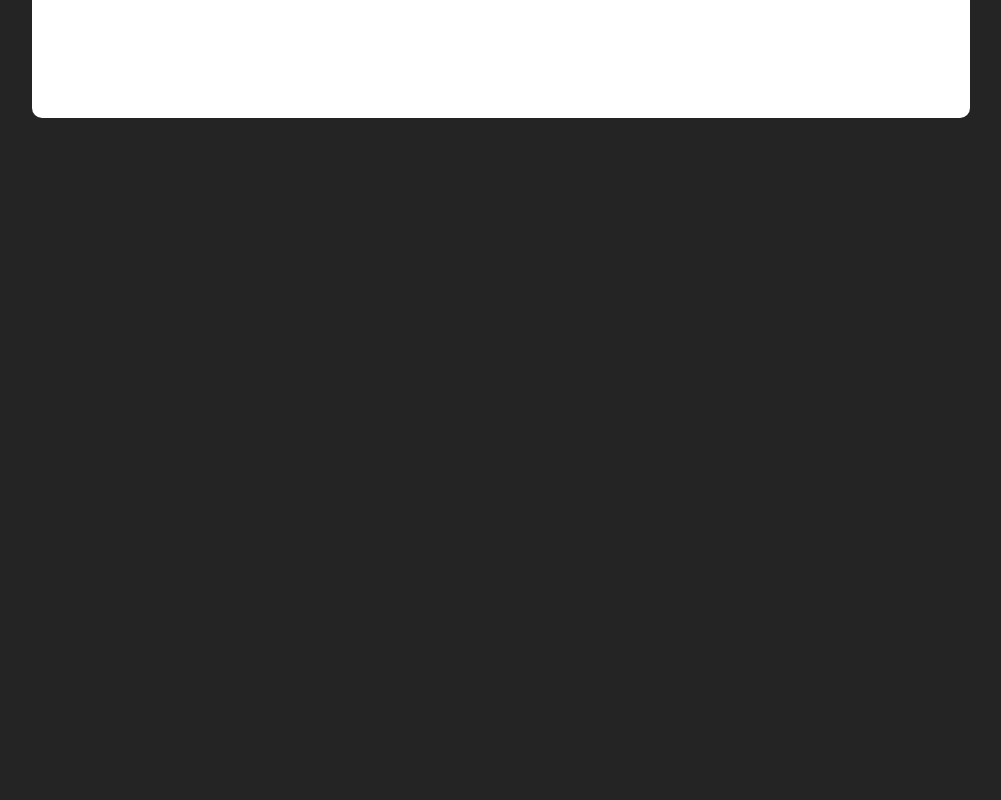
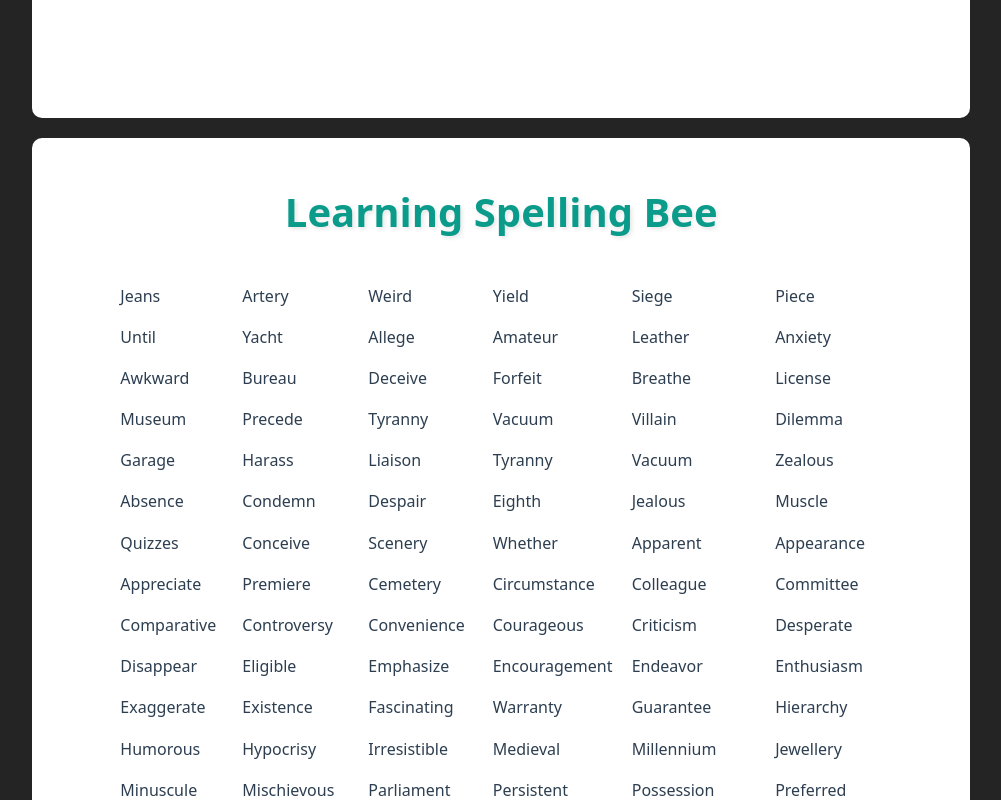
Before and after one commit to faithdevss/speeling-bee, a React (Vite) app: page / in a window 1280 px wide. Shown: the part 680-1480 px from the top of the page, without its empty margins (158-1159 px from the left). Before the commit the page ends 800 px from the top, so only its background shows below. Built offline with nearby package versions, Linux system fonts and the light colour scheme.

Commit message:
learnning

```diff
--- a/src/app.jsx
+++ b/src/app.jsx
@@ -2,6 +2,8 @@ import React, { useState, useCallback } from "react";
 
 import SpellingBee from "./pages/spelling-bee";
 import AdvanceBee from "./pages/advance-bee";
+
+import LearnBee from "./pages/learn-bee";
 
 import _style from "./_style.module.css";
 
@@ -19,6 +21,7 @@ function App() {
       ) : (
         <AdvanceBee toggleView={handleToggle} />
       )}
+      <LearnBee />
     </div>
   );
 }
--- /dev/null
+++ b/src/pages/learn-bee/_data.js
@@ -0,0 +1,13 @@
+import spellingWords from "../../data/spelling-words";
+
+const allEnglishWords = Object.values(spellingWords).flatMap((level) =>
+  level.map((item) => item.english)
+);
+
+export const getPaginatedResponse = () => {
+  // const paginatedWords = allEnglishWords.slice(
+  //   (currentPage - 1) * itemsPerPage,
+  //   currentPage * itemsPerPage
+  // );
+  return allEnglishWords;
+};
--- /dev/null
+++ b/src/pages/learn-bee/_style.jsx
@@ -0,0 +1,51 @@
+import styled from "styled-components";
+
+export const Container = styled.div`
+  display: flex;
+  flex-direction: column;
+  gap: ${({ theme }) => theme.spacing.md};
+  padding: ${({ theme }) => theme.spacing.md};
+  margin-top: ${({ theme }) => theme.spacing.md};
+  background-color: ${({ theme }) => theme.colors.white};
+  color: ${({ theme }) => theme.colors.text.primary};
+  border-radius: ${({ theme }) => theme.borderRadius.medium};
+  width: 100%;
+
+  @media (max-width: ${({ theme }) => theme.screen.sm}) {
+    min-height: 98vh;
+  }
+`;
+
+export const Title = styled.h1`
+  text-shadow: 2px 2px 4px rgba(0, 0, 0, 0.1);
+  font-size: ${({ theme }) => theme.typography.fontSize.xxlarge};
+  color: ${({ theme }) => theme.colors.primary};
+  text-align: center;
+
+  @media (max-width: ${({ theme }) => theme.screen.sm}) {
+    font-size: ${({ theme }) => theme.typography.fontSize.xlarge};
+  }
+`;
+
+export const ItemsWraper = styled.div`
+  display: grid;
+  grid-template-columns: auto auto auto auto auto auto;
+  gap: ${({ theme }) => theme.spacing.md};
+  align-items: center;
+  justify-content: center;
+
+  @media (max-width: ${({ theme }) => theme.screen.md}) {
+    grid-template-columns: auto auto auto auto;
+  }
+
+  @media (max-width: ${({ theme }) => theme.screen.sm}) {
+    grid-template-columns: auto auto;
+  }
+`;
+
+export const Item = styled.p`
+  font-size: ${({ theme }) => theme.typography.fontSize.medium};
+  text-transform: capitalize;
+  margin:0;
+};
+`;
--- /dev/null
+++ b/src/pages/learn-bee/index.jsx
@@ -0,0 +1,24 @@
+import React from "react";
+
+import { Title, Container, Item, ItemsWraper } from "./_style";
+
+import { getPaginatedResponse } from "./_data";
+
+import Pagination from "./pagination";
+
+function LearnBee() {
+  const items = getPaginatedResponse();
+
+  return (
+    <Container>
+      <Title>Learning Spelling Bee</Title>
+      <ItemsWraper>
+        {items?.map((item) => (
+          <Item key={item}>{item}</Item>
+        ))}
+      </ItemsWraper>
+    </Container>
+  );
+}
+
+export default LearnBee;
--- /dev/null
+++ b/src/pages/learn-bee/pagination/_style.jsx
@@ -0,0 +1,29 @@
+import styled from "styled-components";
+
+export const Container = styled.div`
+  display: flex;
+  justify-content: center;
+  align-items: center;
+  gap: 8px;
+  padding: 1rem;
+`;
+
+export const Button = styled.button`
+  padding: 8px 12px;
+  border: none;
+  border-radius: 6px;
+  background-color: ${({ active }) => (active ? "#007bff" : "#f0f0f0")};
+  color: ${({ active }) => (active ? "white" : "black")};
+  font-weight: 500;
+  cursor: pointer;
+  transition: 0.3s;
+
+  &:hover {
+    background-color: ${({ active }) => (active ? "#0056b3" : "#e0e0e0")};
+  }
+
+  &:disabled {
+    opacity: 0.5;
+    cursor: not-allowed;
+  }
+`;
--- /dev/null
+++ b/src/pages/learn-bee/pagination/index.jsx
@@ -0,0 +1,40 @@
+import React, { useCallback } from "react";
+import { Container, Button } from "./_style";
+
+const Pagination = ({ page, setPage, totalPages = 10 }) => {
+  const pageNumbers = [];
+
+  for (let i = 1; i <= totalPages; i++) {
+    pageNumbers.push(i);
+  }
+
+  const handlePrev = useCallback(() => {
+    setPage((prev) => prev - 1);
+  }, [setPage]);
+
+  const handleNext = useCallback(() => {
+    setPage((prev) => prev - 1);
+  }, [setPage]);
+
+  return (
+    <Container>
+      <Button onClick={handlePrev} disabled={page === 1}>
+        &laquo; Prev
+      </Button>
+      {pageNumbers.map((number) => (
+        <Button
+          key={number}
+          active={number === page}
+          onClick={() => setPage(number)}
+        >
+          {number}
+        </Button>
+      ))}
+      <Button onClick={handleNext} disabled={page === totalPages}>
+        Next &raquo;
+      </Button>
+    </Container>
+  );
+};
+
+export default Pagination;
--- a/vite.config.js
+++ b/vite.config.js
@@ -6,7 +6,7 @@ export default defineConfig({
   plugins: [react()],
   base: `/speeling-bee/`,
   server: {
-    port: 80,
+    port: 3000,
     strictPort: true,
   },
   build: {
```
